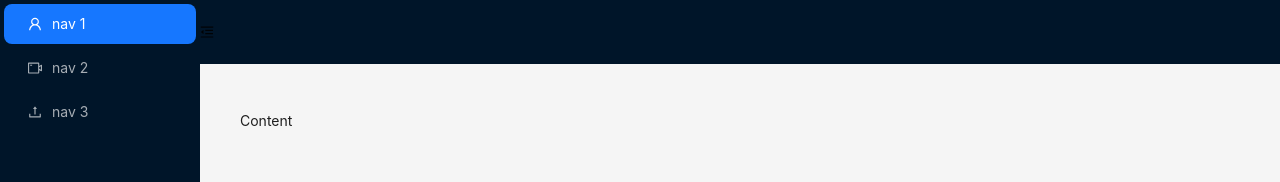
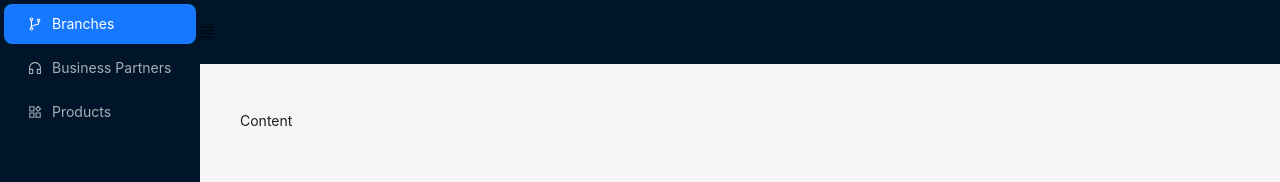
Before and after one commit to ChuanGz/olih-reactjs, a React (Create React App) app in the folder olih-demo/: page / in a window 1280 px wide. Shown: the top 182 px of the page. Built offline with nearby package versions, Linux system fonts and the light colour scheme.

Commit message:
layout d1

```diff
--- a/olih-demo/src/App.tsx
+++ b/olih-demo/src/App.tsx
@@ -1,6 +1,9 @@
 import {
+  BranchesOutlined,
+  CustomerServiceOutlined,
   MenuFoldOutlined,
   MenuUnfoldOutlined,
+  ProductOutlined,
   UploadOutlined,
   UserOutlined,
   VideoCameraOutlined,
@@ -24,18 +27,18 @@ const App: React.FC = () => {
           items={[
             {
               key: "1",
-              icon: <UserOutlined />,
-              label: "nav 1",
+              icon: <BranchesOutlined />,
+              label: "Branches",
             },
             {
               key: "2",
-              icon: <VideoCameraOutlined />,
-              label: "nav 2",
+              icon: <CustomerServiceOutlined />,
+              label: "Business Partners",
             },
             {
               key: "3",
-              icon: <UploadOutlined />,
-              label: "nav 3",
+              icon: <ProductOutlined />,
+              label: "Products",
             },
           ]}
         />
```
